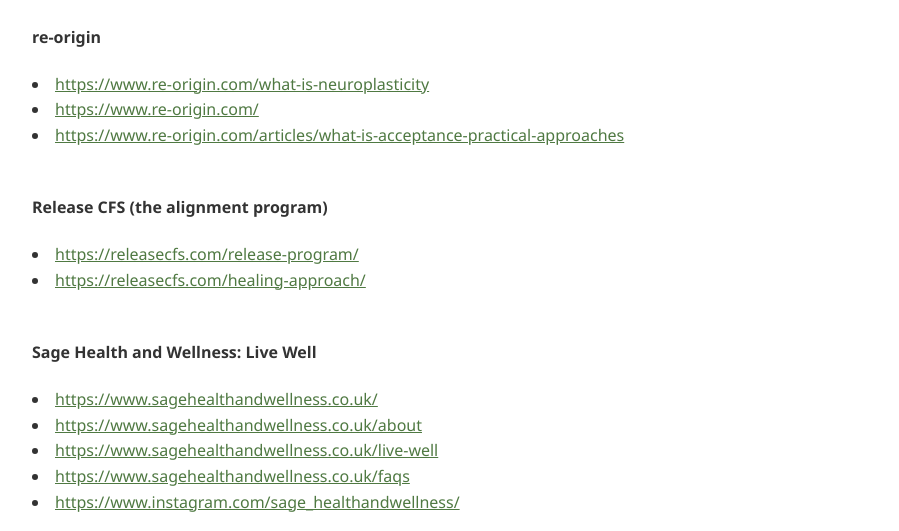
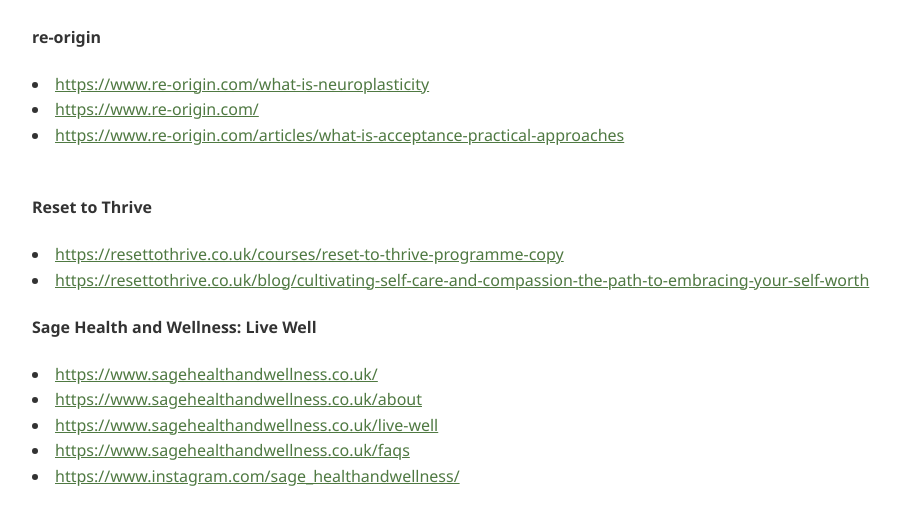
Before and after one commit to jkberry07/cfs-rec-sys, a Flask app: page /program-text-sources in a window 1280 px wide. Shown: the part 2779-3310 px from the top of the page, without its empty margins (40-939 px from the left). Run offline with Flask 3, Linux system fonts and the light colour scheme; parts of the project's set-up code (start-up, migrations or seed data) failed here and were passed over.

Commit message:
updated text sources for Reset to Thrive

```diff
--- a/templates/program-text-sources.html
+++ b/templates/program-text-sources.html
@@ -129,10 +129,14 @@
             <li><a href = "https://www.re-origin.com/articles/what-is-acceptance-practical-approaches" style="color: var(--primary-green);">https://www.re-origin.com/articles/what-is-acceptance-practical-approaches</a></li>
             <br>
 
-            <h4>Release CFS (the alignment program)</h4>
+            <!--<h4>Release CFS (the alignment program)</h4>
             <li><a href = "https://releasecfs.com/release-program/" style="color: var(--primary-green);">https://releasecfs.com/release-program/</a></li>
             <li><a href = "https://releasecfs.com/healing-approach/" style="color: var(--primary-green);">https://releasecfs.com/healing-approach/</a></li>
-            <br>
+            <br>-->
+
+            <h4>Reset to Thrive</h4>
+            <li><a href = "https://resettothrive.co.uk/courses/reset-to-thrive-programme-copy" style="color: var(--primary-green);">https://resettothrive.co.uk/courses/reset-to-thrive-programme-copy</a></li>
+            <li><a href="https://resettothrive.co.uk/blog/cultivating-self-care-and-compassion-the-path-to-embracing-your-self-worth" style="color: var(--primary-green);">https://resettothrive.co.uk/blog/cultivating-self-care-and-compassion-the-path-to-embracing-your-self-worth</a></li>
 
             <h4>Sage Health and Wellness: Live Well</h4>
             <li><a href="https://www.sagehealthandwellness.co.uk/" style="color: var(--primary-green);">https://www.sagehealthandwellness.co.uk/</a></li>
```
